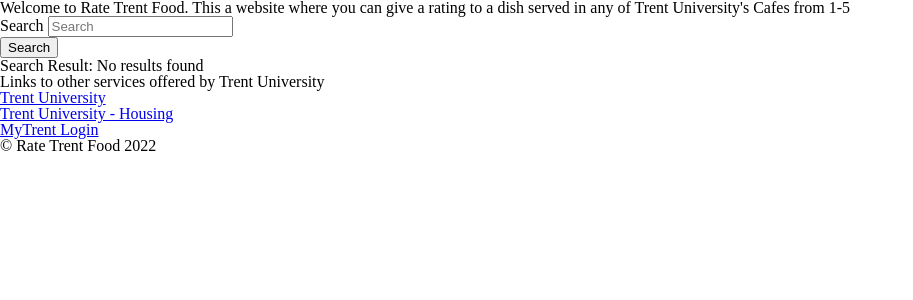
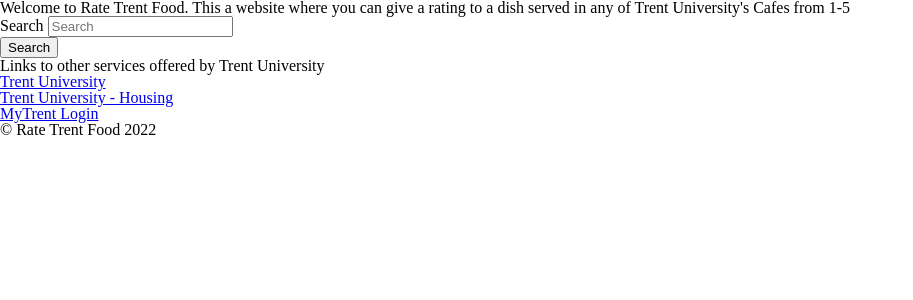
Before and after one commit to HamzaGiTX786/Rate-Trent-Food, a PHP site: page / in a window 1280 px wide. Shown: the part 96-396 px from the top of the page, without its empty margins (0-913 px from the left). Run offline with PHP 8.4, Linux system fonts and the light colour scheme; data that the repository does not hold is empty.

Commit message:
no result removed

```diff
--- a/index.php
+++ b/index.php
@@ -78,12 +78,6 @@ if(isset($_POST['submit']))
     <?php endforeach; ?>
     </div>
 
-    <?php if(!isset($food)){?>
-        <div>
-        <p>Search Result: No results found </p>
-        </div>
-    <?php } ?>
-
     <?php
         include 'includes/footer.php';
     ?>
```
